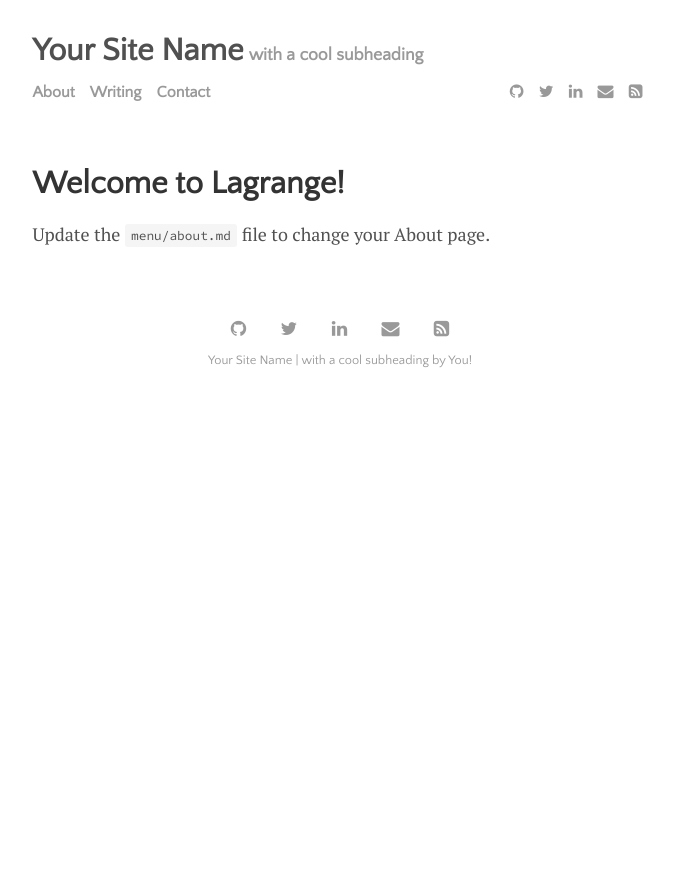
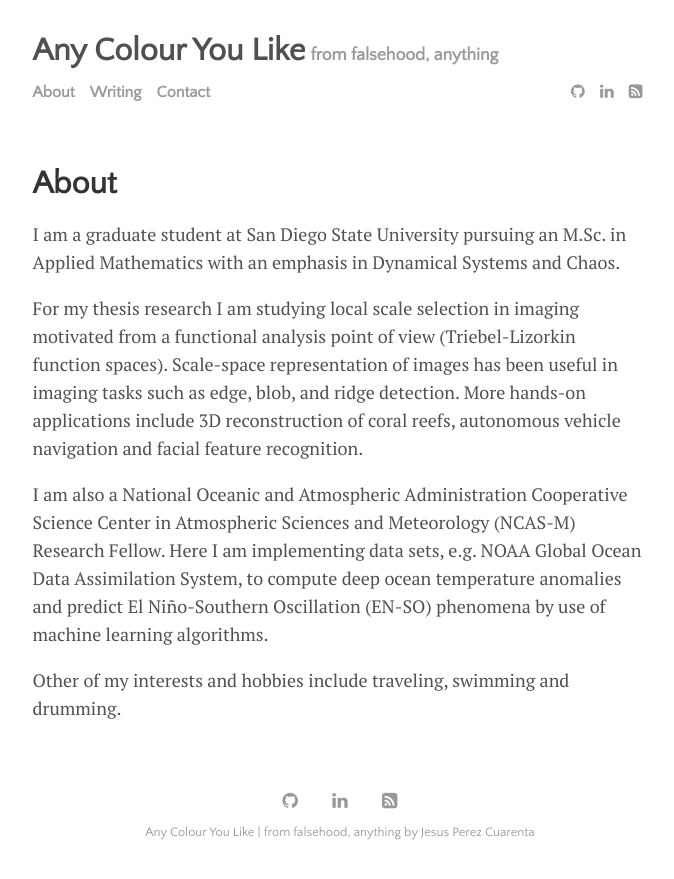
Before and after one commit to jperezcuarenta/jperezcuarenta.github.io, a Jekyll site: the page built from menu/about.md, in a window 1280 px wide. Shown: the top 879 px of the page, without its empty margins (300-974 px from the left). Built offline with Jekyll 4.4.1, drawn with Linux system fonts in a browser that asks for light colours.

Commit message:
fixing personal info

```diff
--- a/_config.yml
+++ b/_config.yml
@@ -20,9 +20,9 @@ permalink:           none
 plugins:             [jekyll-paginate, jekyll-sitemap, jekyll-feed, jekyll-seo-tag]
 
 # Customise atom feed settings (this is where Jekyll-Feed gets configuration information)
-title:		           'Your Site Name'
-description:	       'with a cool subheading'
-author:              'You!'
+title:		           'Any Colour You Like'
+description:	       'from falsehood, anything'
+author:              'Jesus Perez Cuarenta'
 
 # RSS 2.0 can be used instead of Atom by uncommenting following two lines
 #feed:
--- a/_posts/2021-04-05-Manipulating-NetCDF-in-Matlab.markdown
+++ b/_posts/2021-04-05-Manipulating-NetCDF-in-Matlab.markdown
@@ -1,7 +1,10 @@
 ---
 layout: post
 title:  "Manipulating NetCDF in Matlab"
-date:   2021-04-05 7:55:10 -0700
+author: "Jesus Perez Cuarenta"
+categories: journal
+tags: [documentation,sample]
+
 ---
 For our first post we will explore how to read and create .nc
 files within Matlab. The files we will be using are hosted
--- a/menu/about.md
+++ b/menu/about.md
@@ -1,6 +1,12 @@
 ---
 layout: page
-title: Welcome to Lagrange!
+title: About
 ---
 
-Update the `menu/about.md` file to change your About page.
+I am a graduate student at San Diego State University pursuing an M.Sc. in Applied Mathematics with an emphasis in Dynamical Systems and Chaos.
+
+For my thesis research I am studying local scale selection in imaging motivated from a functional analysis point of view (Triebel-Lizorkin function spaces). Scale-space representation of images has been useful in imaging tasks such as edge, blob, and ridge detection. More hands-on applications include 3D reconstruction of coral reefs, autonomous vehicle navigation and facial feature recognition.
+
+I am also a National Oceanic and Atmospheric Administration Cooperative Science Center in Atmospheric Sciences and Meteorology (NCAS-M) Research Fellow. Here I am implementing data sets, e.g. NOAA Global Ocean Data Assimilation System, to compute deep ocean temperature anomalies and predict El Niño-Southern Oscillation (EN-SO) phenomena by use of machine learning algorithms.
+
+Other of my interests and hobbies include traveling, swimming and drumming.
```
Also changed, not shown: _data/settings.yml (+4 -4 lines), _posts/2010-04-04-sample.md (deleted, +0 -10 lines), menu/contact.md (+1 -1 lines).
